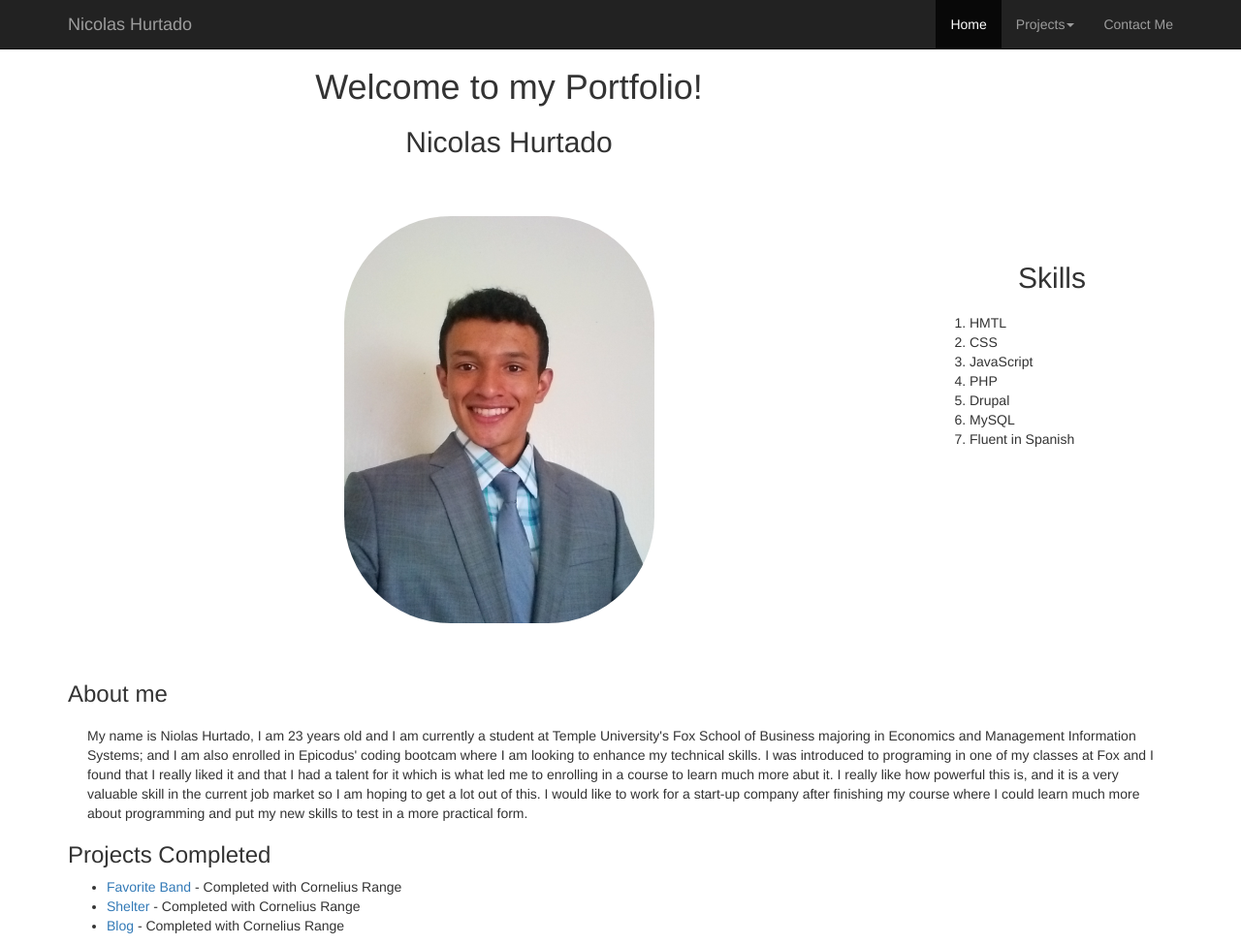
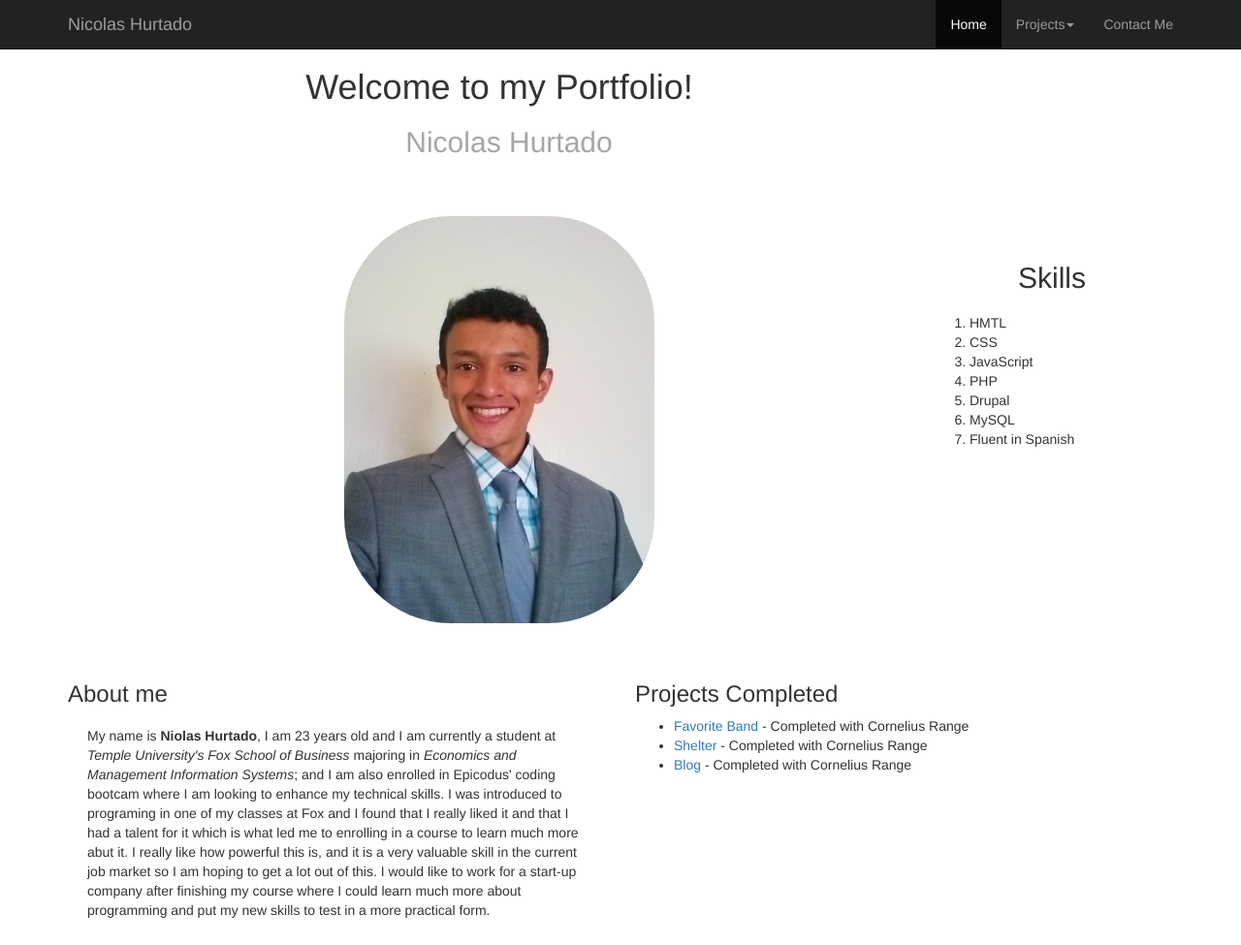
Before and after one commit to nickh93/Portfolio, a plain HTML site: page index.html in a window 1280 px wide. Shown: the whole page at 97% size. Drawn offline with nearby package versions, Linux system fonts and the light colour scheme.

Commit message:
add span tags and used a row and two colums to organize the page

```diff
--- a/css/stylesheet.css
+++ b/css/stylesheet.css
@@ -7,7 +7,7 @@
   margin: 20px;
 }
 
-.intro img {
+img {
   width: 400px;
   height: 500px;
   display: block;
@@ -30,3 +30,11 @@ body {
 img {
   border-radius: 150px;
 }
+
+.welcome{
+  text-align: center;
+}
+
+span {
+  color: 	#a6a6a6;
+}
--- a/index.html
+++ b/index.html
@@ -46,22 +46,17 @@
           <li>Fluent in Spanish</li>
         </ol>
       </div>
+        <h1 class="welcome">Welcome to my Portfolio!</h1>
+        <h2><span class="name">Nicolas Hurtado</span></h2>
+        <img src="css/profilepic.jpg">
+        <div class="row">
+          <div class="col-sm-6">
             <div class="intro">
-        <h1>Welcome to my Portfolio!</h1>
-        <h2>Nicolas Hurtado</h2>
-        <img src="css/profilepic.jpg">
               <h3>About me</h3>
-        <p >My name is Niolas Hurtado, I am 23 years old and I am currently a student at
-        Temple University's Fox School of Business majoring in Economics and Management
-        Information Systems; and I am also enrolled in Epicodus' coding bootcam where
-        I am looking to enhance my technical skills. I was introduced to programing in
-        one of my classes at Fox and I found that I really liked it and that I had a talent
-        for it which is what led me to enrolling in a course to learn much more abut it.
-        I really like how powerful this is, and it is a very valuable skill in the current
-        job market so I am hoping to get a lot out of this. I would like to work for a start-up
-        company after finishing my course where I could learn much more about programming and
-        put my new skills to test in a more practical form.</p>
+              <p >My name is <strong>Niolas Hurtado</strong>, I am 23 years old and I am currently a student at <em>Temple University's Fox School of Business</em> majoring in <em>Economics and Management Information Systems</em>; and I am also enrolled in Epicodus' coding bootcam where I am looking to enhance my technical skills. I was introduced to programing in one of my classes at Fox and I found that I really liked it and that I had a talent for it which is what led me to enrolling in a course to learn much more abut it. I really like how powerful this is, and it is a very valuable skill in the current job market so I am hoping to get a lot out of this. I would like to work for a start-up company after finishing my course where I could learn much more about programming and put my new skills to test in a more practical form.</p>
            </div>
+         </div>
+         <div class="col-sm-6">
           <div class="Projects">
             <h3>Projects Completed</h3>
             <ul>
@@ -71,6 +66,8 @@
             </ul>
          </div>
        </div>
+      </div>
+    </div>
     <script src="http://code.jquery.com/jquery.js"></script>
     <script src="css/bootstrap/js/bootstrap.min.js"></script>
   </body>
```
Lines whose indentation alone changed are shown as unchanged.
